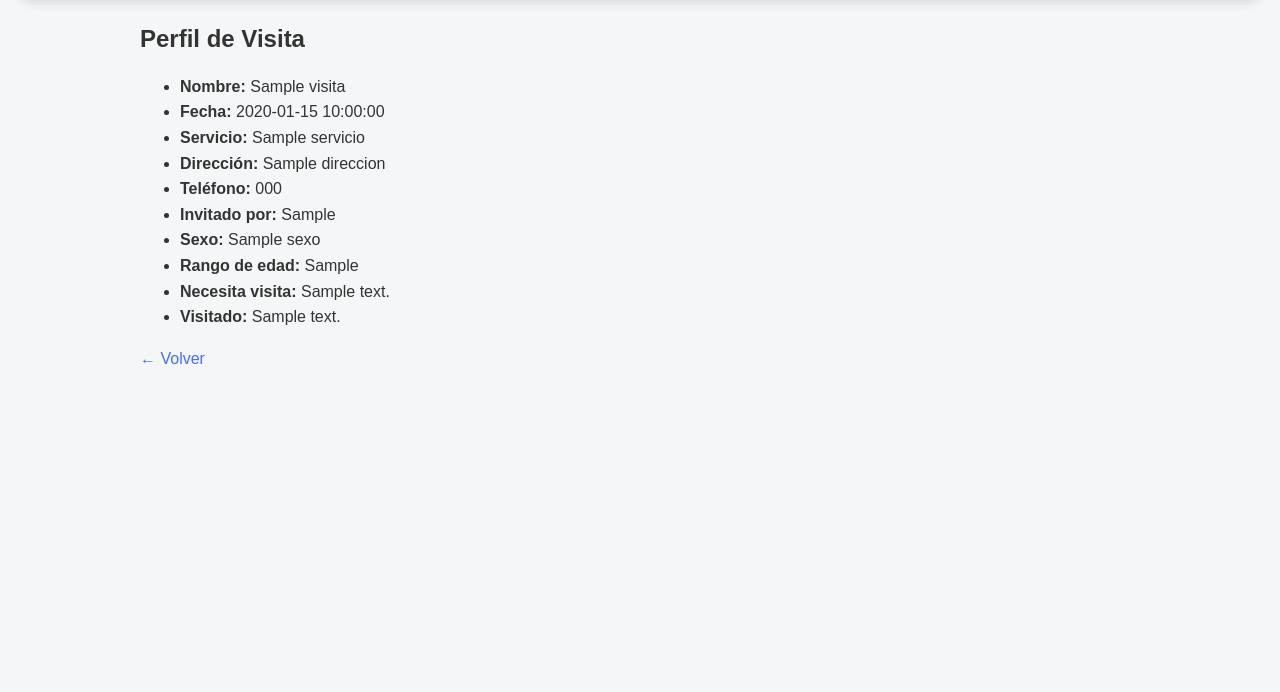
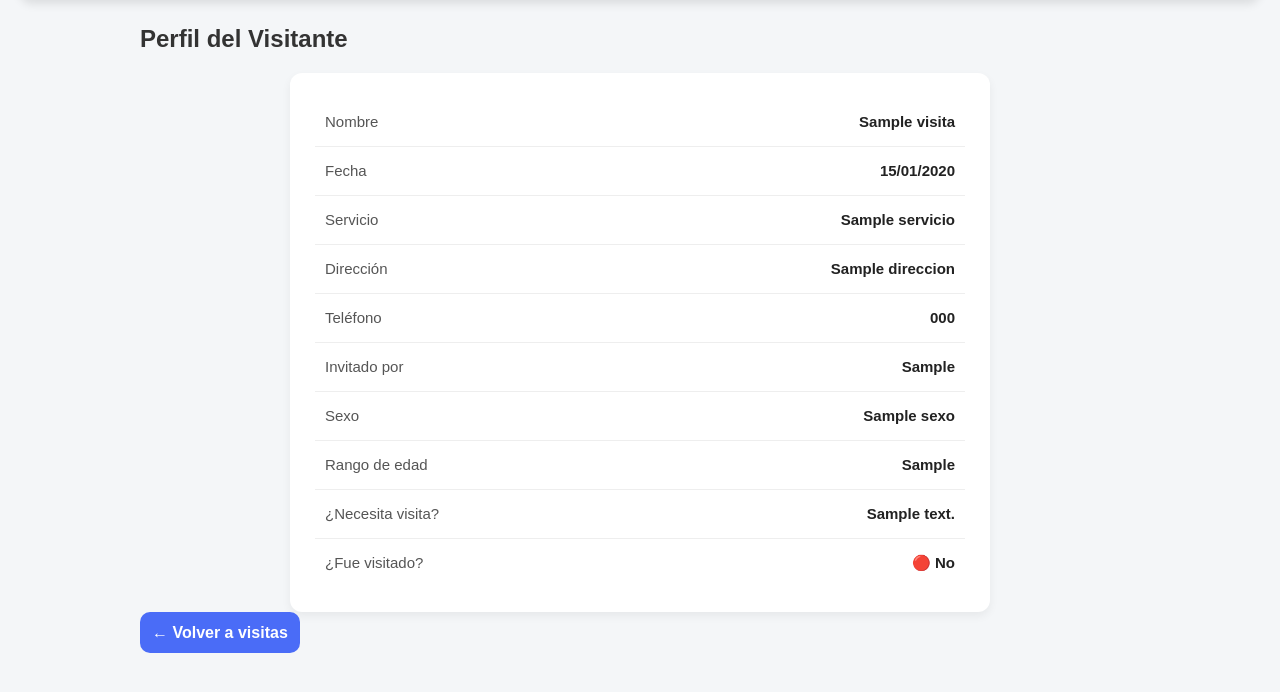
Before and after one commit to francis7077/visitas-iglesia, a Flask app: page /perfil/1 in a window 1280 px wide. Shown: the part 70-762 px from the top of the page. Run offline with Flask 3, Linux system fonts and the light colour scheme; the visitor is signed in with stand-in values (Sample User, id 1); a database or web service that is not in the repository returns one stand-in record (values such as "Sample title"); some libraries are stand-ins or nearby versions.

Commit message:
Perfil de visitante profesional

```diff
--- a/static/style.css
+++ b/static/style.css
@@ -212,3 +212,33 @@ tr:hover {
     box-shadow: 0 2px 8px rgba(0,0,0,0.05);
   }
 }
+
+/* ===== PERFIL ===== */
+.tarjeta-perfil {
+    background: #ffffff;
+    max-width: 700px;
+    margin: 0 auto;
+    padding: 25px;
+    border-radius: 12px;
+    box-shadow: 0 4px 10px rgba(0,0,0,0.06);
+}
+
+.perfil-fila {
+    display: flex;
+    justify-content: space-between;
+    padding: 12px 10px;
+    border-bottom: 1px solid #eee;
+    font-size: 15px;
+}
+
+.perfil-fila:last-child {
+    border-bottom: none;
+}
+
+.perfil-fila span {
+    color: #555;
+}
+
+.perfil-fila strong {
+    color: #222;
+}
--- a/templates/perfil.html
+++ b/templates/perfil.html
@@ -1,21 +1,68 @@
 {% extends "base.html" %}
 {% block contenido %}
 
-<h2>Perfil de Visita</h2>
+<h2 class="titulo-principal">Perfil del Visitante</h2>
 
-<ul class="perfil">
-    <li><strong>Nombre:</strong> {{ p.nombre }}</li>
-    <li><strong>Fecha:</strong> {{ p.fecha }}</li>
-    <li><strong>Servicio:</strong> {{ p.servicio }}</li>
-    <li><strong>Dirección:</strong> {{ p.direccion }}</li>
-    <li><strong>Teléfono:</strong> {{ p.telefono }}</li>
-    <li><strong>Invitado por:</strong> {{ p.invitado_por }}</li>
-    <li><strong>Sexo:</strong> {{ p.sexo }}</li>
-    <li><strong>Rango de edad:</strong> {{ p.rango_edad }}</li>
-    <li><strong>Necesita visita:</strong> {{ p.visita_casa }}</li>
-    <li><strong>Visitado:</strong> {{ p.visitado }}</li>
-</ul>
+<div class="tarjeta-perfil">
 
-<a href="/visitas">← Volver</a>
+    <div class="perfil-fila">
+        <span>Nombre</span>
+        <strong>{{ p.nombre }}</strong>
+    </div>
+
+    <div class="perfil-fila">
+        <span>Fecha</span>
+        <strong>{{ p.fecha.strftime('%d/%m/%Y') }}</strong>
+    </div>
+
+    <div class="perfil-fila">
+        <span>Servicio</span>
+        <strong>{{ p.servicio }}</strong>
+    </div>
+
+    <div class="perfil-fila">
+        <span>Dirección</span>
+        <strong>{{ p.direccion }}</strong>
+    </div>
+
+    <div class="perfil-fila">
+        <span>Teléfono</span>
+        <strong>{{ p.telefono }}</strong>
+    </div>
+
+    <div class="perfil-fila">
+        <span>Invitado por</span>
+        <strong>{{ p.invitado_por }}</strong>
+    </div>
+
+    <div class="perfil-fila">
+        <span>Sexo</span>
+        <strong>{{ p.sexo }}</strong>
+    </div>
+
+    <div class="perfil-fila">
+        <span>Rango de edad</span>
+        <strong>{{ p.rango_edad }}</strong>
+    </div>
+
+    <div class="perfil-fila">
+        <span>¿Necesita visita?</span>
+        <strong>{{ p.visita_casa }}</strong>
+    </div>
+
+    <div class="perfil-fila">
+        <span>¿Fue visitado?</span>
+        <strong>
+            {% if p.visitado == 'Si' %}
+                🟢 Sí
+            {% else %}
+                🔴 No
+            {% endif %}
+        </strong>
+    </div>
+
+</div>
+
+<a href="/visitas" class="btn-volver">← Volver a visitas</a>
 
 {% endblock %}
```
